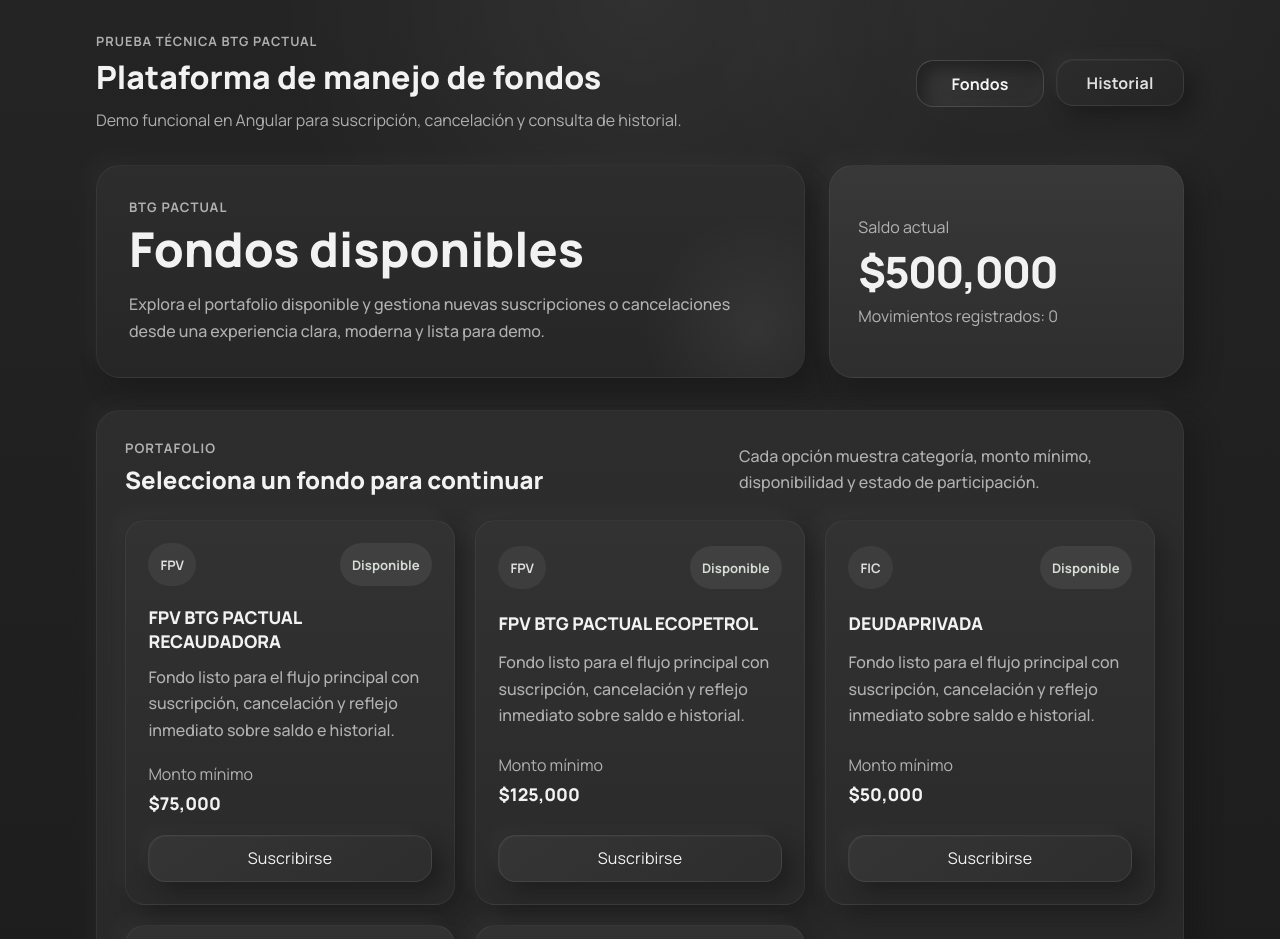
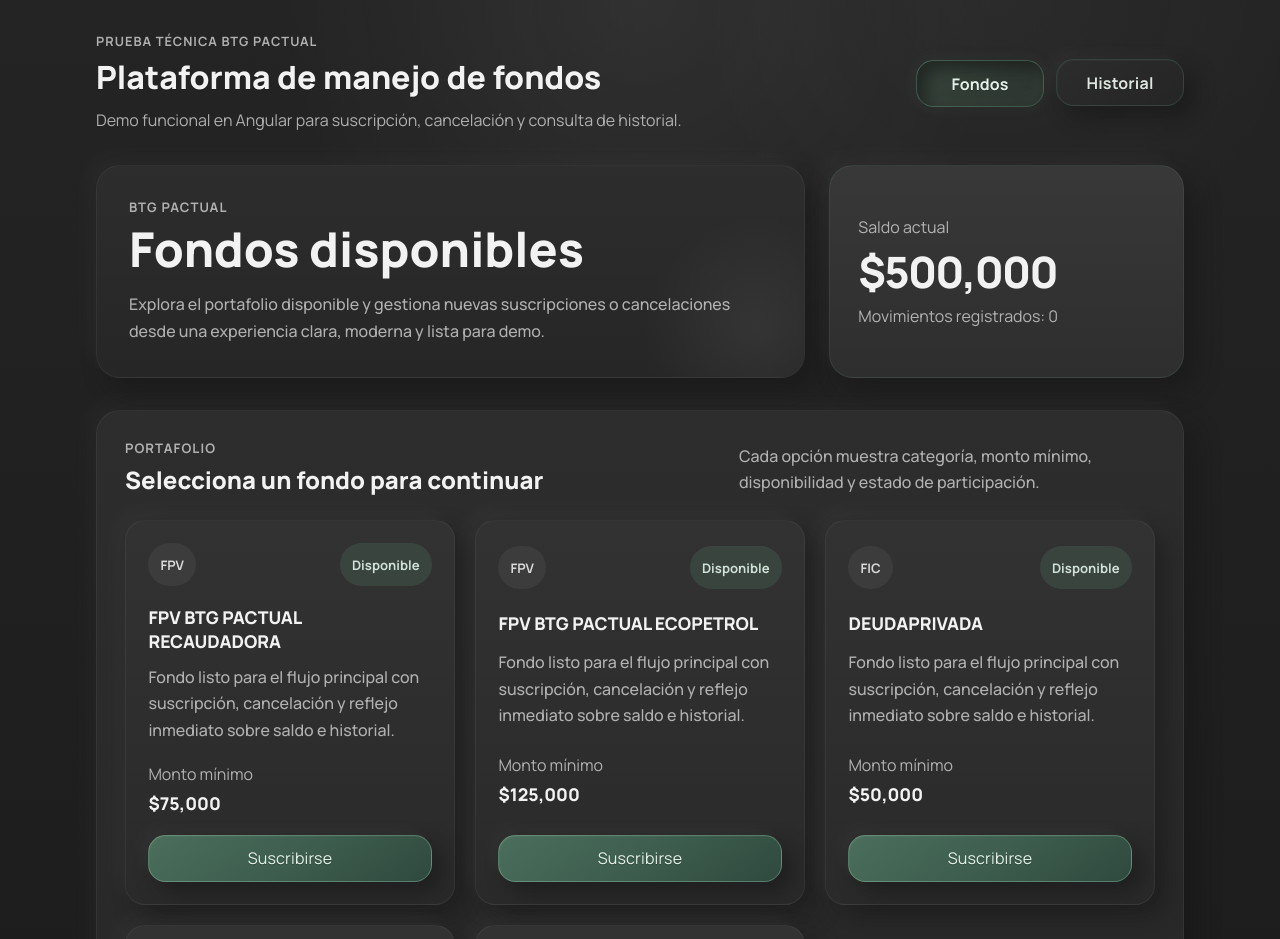
Before and after one commit to dienton82/btg-funds-app, an Angular app: page /funds in a window 1280 px wide. Shown: the top 939 px of the page. Built offline with nearby package versions, Linux system fonts and the light colour scheme.

Commit message:
style: refine neumorphism UI with premium green accents

```diff
--- a/src/app/app.scss
+++ b/src/app/app.scss
@@ -71,9 +71,10 @@
 }
 
 .app-shell__link--active {
-  --ui-button-bg: linear-gradient(145deg, #3a3a3a 0%, #313131 48%, #2a2a2a 100%);
-  --ui-button-border-color: rgba(255, 255, 255, 0.1);
-  --ui-button-fg: #f3f3f3;
+  --ui-button-bg: linear-gradient(145deg, #38463d 0%, #313c35 48%, #2b342e 100%);
+  --ui-button-border-color: rgba(117, 183, 152, 0.24);
+  --ui-button-fg: var(--ui-accent-green-text);
+  --ui-button-glow: 0 0 16px rgba(117, 183, 152, 0.08);
 }
 
 .app-shell__content {
--- a/src/app/features/funds/components/subscribe-modal/subscribe-modal.component.scss
+++ b/src/app/features/funds/components/subscribe-modal/subscribe-modal.component.scss
@@ -53,7 +53,7 @@
   font-weight: 700;
   letter-spacing: 0.08em;
   text-transform: uppercase;
-  color: rgba(229, 229, 229, 0.78);
+  color: rgba(198, 225, 208, 0.8);
 }
 
 .modal__title {
@@ -84,7 +84,7 @@
   padding: 1rem;
   border-radius: var(--ui-radius-lg);
   background: var(--ui-bg-panel-soft);
-  border: 1px solid var(--ui-border);
+  border: 1px solid rgba(117, 183, 152, 0.12);
   box-shadow: var(--ui-shadow-inset);
 }
 
--- a/src/app/features/funds/pages/funds-page/funds-page.component.scss
+++ b/src/app/features/funds/pages/funds-page/funds-page.component.scss
@@ -94,7 +94,7 @@
   align-content: center;
   gap: 0.75rem;
   background: var(--ui-bg-elevated);
-  border-color: var(--ui-border);
+  border-color: rgba(117, 183, 152, 0.12);
   color: var(--ui-text-strong);
 }
 
@@ -141,7 +141,7 @@
 }
 
 .feedback-toast__eyebrow {
-  color: rgba(232, 238, 232, 0.82);
+  color: rgba(212, 236, 220, 0.86);
 }
 
 .feedback-toast__message {
@@ -294,17 +294,17 @@
 }
 
 .fund-card__category {
-  background: rgba(255, 255, 255, 0.06);
-  color: rgba(240, 240, 240, 0.9);
+  background: rgba(255, 255, 255, 0.05);
+  color: rgba(239, 239, 239, 0.88);
 }
 
 .fund-card__status {
-  background: rgba(228, 234, 228, 0.08);
-  color: rgba(236, 240, 236, 0.88);
+  background: rgba(117, 183, 152, 0.14);
+  color: rgba(224, 242, 231, 0.9);
 }
 
 .fund-card__status--subscribed {
-  background: rgba(255, 255, 255, 0.09);
+  background: rgba(255, 255, 255, 0.08);
   color: rgba(244, 244, 244, 0.92);
 }
 
--- a/src/app/features/transactions/pages/transactions-page/transactions-page.component.scss
+++ b/src/app/features/transactions/pages/transactions-page/transactions-page.component.scss
@@ -147,8 +147,8 @@
 }
 
 .type-badge {
-  background: rgba(255, 255, 255, 0.06);
-  color: rgba(240, 240, 240, 0.9);
+  background: rgba(117, 183, 152, 0.14);
+  color: rgba(224, 242, 231, 0.9);
 }
 
 .type-badge--cancel {
@@ -162,8 +162,8 @@
 }
 
 .amount-badge--positive {
-  background: rgba(228, 234, 228, 0.08);
-  color: rgba(236, 240, 236, 0.88);
+  background: rgba(117, 183, 152, 0.14);
+  color: rgba(224, 242, 231, 0.9);
 }
 
 .transaction-list {
--- a/src/styles.scss
+++ b/src/styles.scss
@@ -17,6 +17,11 @@
   --ui-border-accent: rgba(255, 255, 255, 0.18);
   --ui-border-success: rgba(212, 222, 212, 0.14);
   --ui-border-danger: rgba(226, 190, 190, 0.14);
+  --ui-accent-green: #75b798;
+  --ui-accent-green-soft: rgba(117, 183, 152, 0.16);
+  --ui-accent-green-border: rgba(117, 183, 152, 0.3);
+  --ui-accent-green-glow: rgba(117, 183, 152, 0.2);
+  --ui-accent-green-text: #e4f1e9;
   --ui-text: #e5e5e5;
   --ui-text-strong: #f2f2f2;
   --ui-text-muted: rgba(229, 229, 229, 0.72);
@@ -33,7 +38,8 @@
   --ui-shadow-inset:
     inset 8px 8px 16px rgba(18, 18, 18, 0.48),
     inset -6px -6px 14px rgba(255, 255, 255, 0.03);
-  --ui-focus-ring: 0 0 0 2px rgba(31, 31, 31, 0.94), 0 0 0 4px rgba(255, 255, 255, 0.12);
+  --ui-focus-ring: 0 0 0 2px rgba(31, 31, 31, 0.94), 0 0 0 4px rgba(117, 183, 152, 0.18),
+    0 0 18px rgba(117, 183, 152, 0.12);
   --ui-radius-xl: 1.5rem;
   --ui-radius-lg: 1.1rem;
   --ui-radius-md: 0.95rem;
@@ -91,12 +97,12 @@
 
 :where(input:not([type='checkbox']):not([type='radio']):not([type='range']), select, textarea):hover:not(:disabled) {
   background: var(--ui-bg-input-hover);
-  border-color: rgba(255, 255, 255, 0.12);
+  border-color: rgba(117, 183, 152, 0.18);
 }
 
 :where(input:not([type='checkbox']):not([type='radio']):not([type='range']), select, textarea):focus-visible {
   outline: 0;
-  border-color: var(--ui-border-accent);
+  border-color: var(--ui-accent-green-border);
   box-shadow: var(--ui-shadow-inset), var(--ui-focus-ring);
 }
 
@@ -125,6 +131,13 @@
   color: var(--ui-text);
 }
 
+:where(select) option:checked,
+:where(select) option:hover,
+:where(select) option:focus {
+  background: linear-gradient(180deg, rgba(117, 183, 152, 0.22) 0%, rgba(91, 148, 122, 0.22) 100%);
+  color: var(--ui-accent-green-text);
+}
+
 :where(input[type='file']) {
   padding: 0.35rem;
   min-height: 3.15rem;
@@ -147,7 +160,7 @@
 
 :where(input[type='file'])::file-selector-button:hover {
   transform: translateY(-1px);
-  border-color: rgba(255, 255, 255, 0.12);
+  border-color: var(--ui-accent-green-border);
   box-shadow: var(--ui-button-shadow-hover);
 }
 
@@ -210,21 +223,24 @@
 }
 
 :where(.ui-button--primary) {
-  --ui-button-bg: linear-gradient(145deg, #353535 0%, #2d2d2d 100%);
-  --ui-button-border-color: rgba(255, 255, 255, 0.08);
-  --ui-button-fg: #f3f3f3;
+  --ui-button-bg: linear-gradient(145deg, #4b6f5c 0%, #3d5d4e 52%, #2f493e 100%);
+  --ui-button-border-color: rgba(156, 208, 179, 0.34);
+  --ui-button-fg: var(--ui-accent-green-text);
+  --ui-button-glow: 0 0 20px rgba(117, 183, 152, 0.14);
 }
 
 :where(.ui-button--secondary) {
-  --ui-button-bg: linear-gradient(145deg, #3a3a3a 0%, #303030 100%);
-  --ui-button-border-color: rgba(255, 255, 255, 0.07);
-  --ui-button-fg: #ededed;
+  --ui-button-bg: linear-gradient(145deg, #343934 0%, #2c312c 100%);
+  --ui-button-border-color: rgba(117, 183, 152, 0.16);
+  --ui-button-fg: #dfe8e2;
+  --ui-button-glow: 0 0 16px rgba(117, 183, 152, 0.08);
 }
 
 :where(.ui-button--outline) {
   --ui-button-bg: linear-gradient(145deg, #2c2c2c 0%, #252525 100%);
-  --ui-button-border-color: rgba(255, 255, 255, 0.08);
-  --ui-button-fg: #dfdfdf;
+  --ui-button-border-color: rgba(117, 183, 152, 0.18);
+  --ui-button-fg: #dde6df;
+  --ui-button-glow: 0 0 14px rgba(117, 183, 152, 0.06);
 }
 
 :where(.ui-button--danger) {
@@ -287,7 +303,7 @@
   font-weight: 700;
   letter-spacing: 0.08em;
   text-transform: uppercase;
-  color: rgba(229, 229, 229, 0.78);
+  color: rgba(198, 225, 208, 0.82);
 }
 
 .load-state__title,
```
